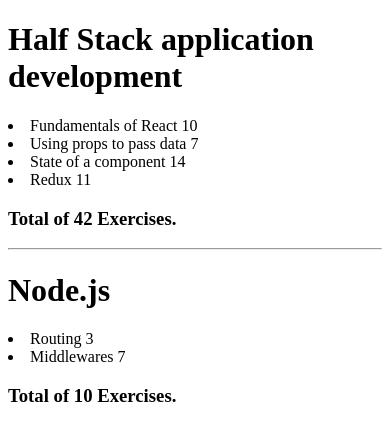
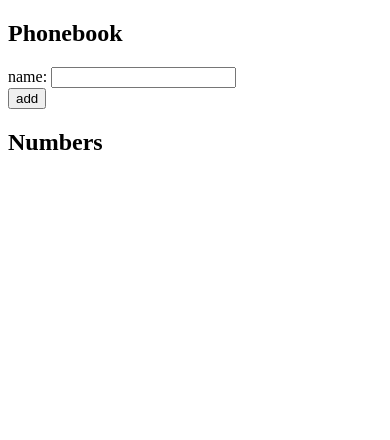
Before and after one commit to patel-param-09/part-2, a React (Vite) app: page / in a window 390 px wide. Shown: the top 440 px of the page. Built offline with nearby package versions, Linux system fonts and the light colour scheme.

Commit message:
2.6: The Phonebook Step 1

```diff
--- a/src/App.jsx
+++ b/src/App.jsx
@@ -1,85 +1,34 @@
-import React, { useState } from "react";
+import { useState } from "react";
 
 const App = () => {
-  const courses = [
-    {
-      name: "Half Stack application development",
-      id: 1,
-      parts: [
-        {
-          name: "Fundamentals of React",
-          exercises: 10,
-          id: 1,
-        },
-        {
-          name: "Using props to pass data",
-          exercises: 7,
-          id: 2,
-        },
-        {
-          name: "State of a component",
-          exercises: 14,
-          id: 3,
-        },
-        {
-          name: "Redux",
-          exercises: 11,
-          id: 4,
-        },
-      ],
-    },
-    {
-      name: "Node.js",
-      id: 2,
-      parts: [
-        {
-          name: "Routing",
-          exercises: 3,
-          id: 1,
-        },
-        {
-          name: "Middlewares",
-          exercises: 7,
-          id: 2,
-        },
-      ],
-    },
-  ];
-  // id = 1
-  const total = courses[0].parts.reduce(
-    (prev, curr) => prev + curr.exercises,
-    0
-  );
-  const Element1 = courses[0].parts.map((Element) => {
-    return (
-      <li key={Element.id}>
-        {Element.name} {Element.exercises}
-      </li>
-    );
-  });
-  // id = 2
-  const total2 = courses[1].parts.reduce(
-    (prev, curr) => prev + curr.exercises,
-    0
-  );
-  const Element2 = courses[1].parts.map((Element) => {
-    return (
-      <li key={Element.id}>
-        {Element.name} {Element.exercises}
-      </li>
-    );
-  });
-  // Return Statement
+  const [persons, setPersons] = useState([{ name: "Arto Hellas" }]);
+  const [newName, setNewName] = useState("");
+  const [List, setList] = useState([]);
+
+  function handleSubmit(event) {
+    event.preventDefault();
+    setNewName("");
+    return <li>{setList([...List, newName])}</li>;
+  }
+
+  function handleChange(e) {
+    setNewName(e.target.value);
+  }
+
   return (
-    <>
-      <h1>{courses[0].name}</h1>
-      {Element1}
-      <h3>Total of {total} Exercises.</h3>
-      <hr />
-      <h1>{courses[1].name}</h1>
-      {Element2}
-      <h3>Total of {total2} Exercises.</h3>
-    </>
+    <div>
+      <h2>Phonebook</h2>
+      <form onSubmit={handleSubmit}>
+        <div>
+          name: <input value={newName} onChange={handleChange} />
+        </div>
+        <div>
+          <button type="submit">add</button>
+        </div>
+      </form>
+      <h2>Numbers</h2>
+      {List}
+    </div>
   );
 };
 
```
